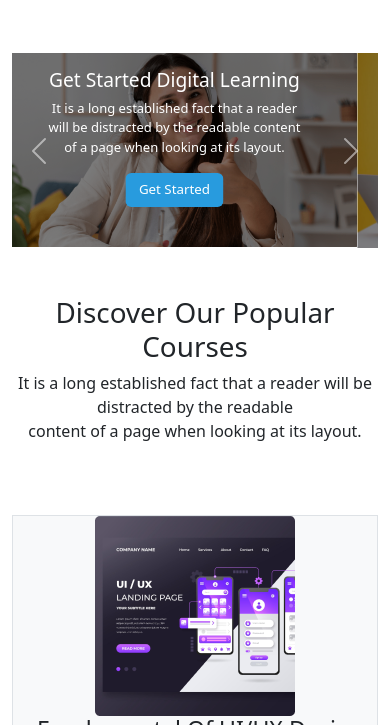
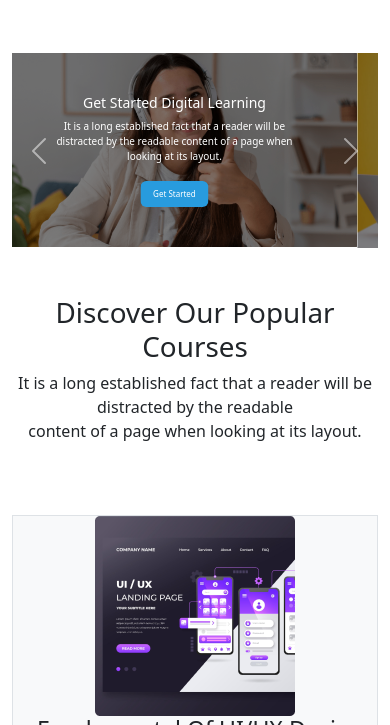
Before and after one commit to Bikash-Dev-Bk/tech-edu, a plain HTML site: page index.html in a window 390 px wide. Shown: the part 119-844 px from the top of the page. Drawn offline with nearby package versions, Linux system fonts and the light colour scheme.

Commit message:
final update

```diff
--- a/style.css
+++ b/style.css
@@ -24,14 +24,23 @@
     color: #289BDE;
 }
 
+
+/* --------------------------------
+            Media Queries
+---------------------------------*/
+
 @media only screen and (max-width: 576px) {
+    .registration{
+        width: 90%;
+        margin: 0 auto;
+    }
     .banner-header{
-        font-size: larger;
+        font-size: 14px;
     }
     .banner-text{
-        font-size: small;
+        font-size: 10px;
     }
     .banner-btn{
-        font-size: smaller;
+        font-size: 8px;
     }
   }
```
